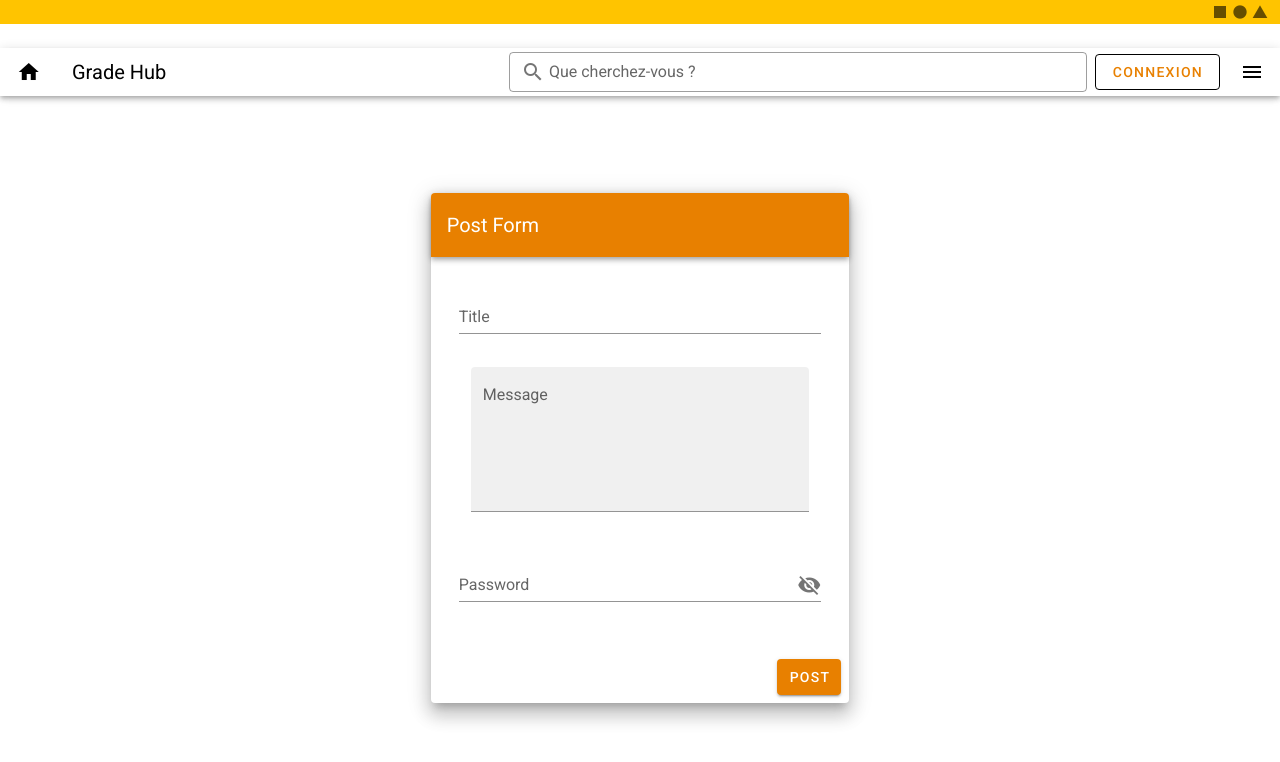
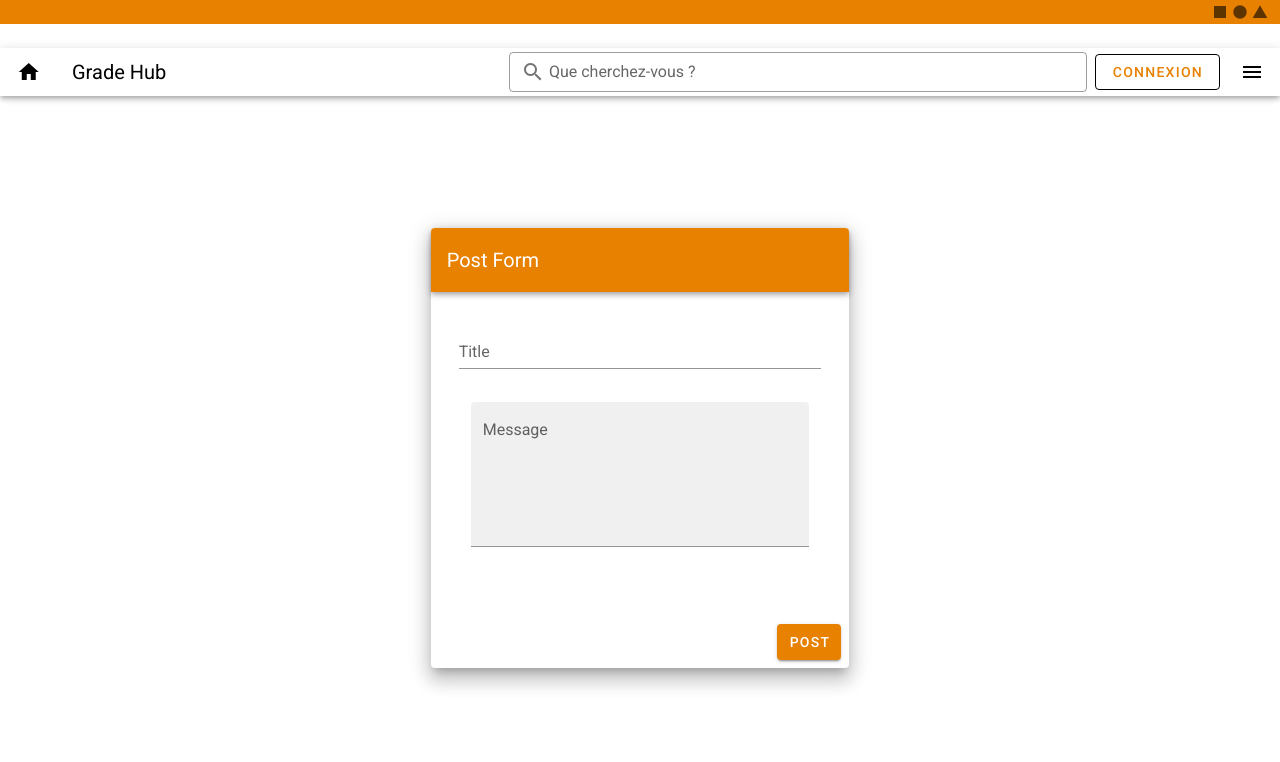
Before and after one commit to Camille-MICHAUD-MELI/front, a Nuxt app: page /post in a window 1280 px wide. Shown: the top 762 px of the page. Built offline with nearby package versions, Linux system fonts and the light colour scheme.

Commit message:
mise en place de l'envoie de message par token, l'utilisateur peut envoyer un message et la meme requete depuis postman ne marche pas

```diff
--- a/pages/post.vue
+++ b/pages/post.vue
@@ -1,6 +1,6 @@
 <template>
   <v-app>
-    <v-system-bar class="thirdary" app>
+    <v-system-bar class="primary" app>
       <v-spacer></v-spacer>
 
       <v-icon>mdi-square</v-icon>
@@ -71,15 +71,6 @@
                                 v-model="corpse"
                               ></v-textarea>
                            </v-container>
-                           <v-text-field
-                              id="password"
-                              name="password"
-                              label="Password"
-                              v-model="password"
-                              :append-icon="value ? 'mdi-eye' : 'mdi-eye-off'"
-                              @click:append="() => (value = !value)"
-                              :type="value ? 'password' : 'text'"
-                           ></v-text-field>
                           </v-container>
                         </v-form>
                      </v-card-text>
@@ -111,14 +102,13 @@ export default {
     ]
   }),
   methods: {
-    signupHandler () {
+    postHandler () {
       const data = {
         title: this.title,
-        corpse: this.corpse,
-        password: this.password
+        corpse: this.corpse
       }
       console.log(data)
-      this.$axios.post('http://127.0.0.1:8000/post', data).then((result) => {
+      this.$axios.post('http://127.0.0.1:8000/messagepost', data).then((result) => {
         console.log(result)
         this.snackbar = true
         setTimeout(() => {
```
